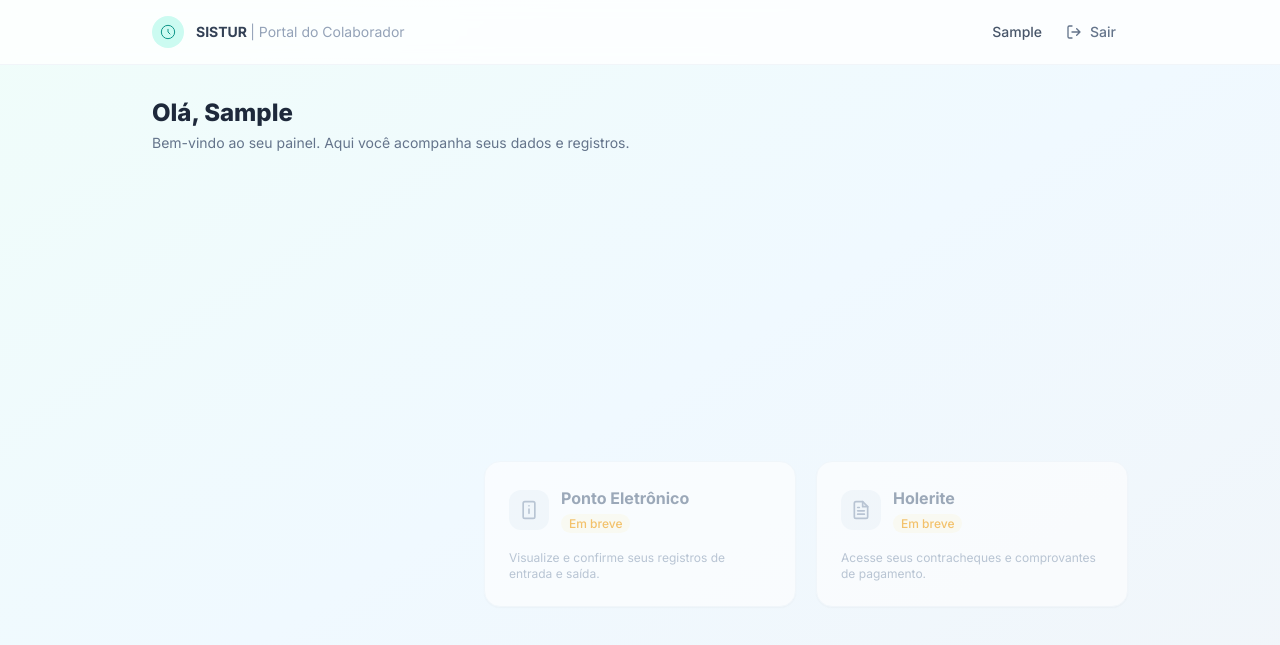
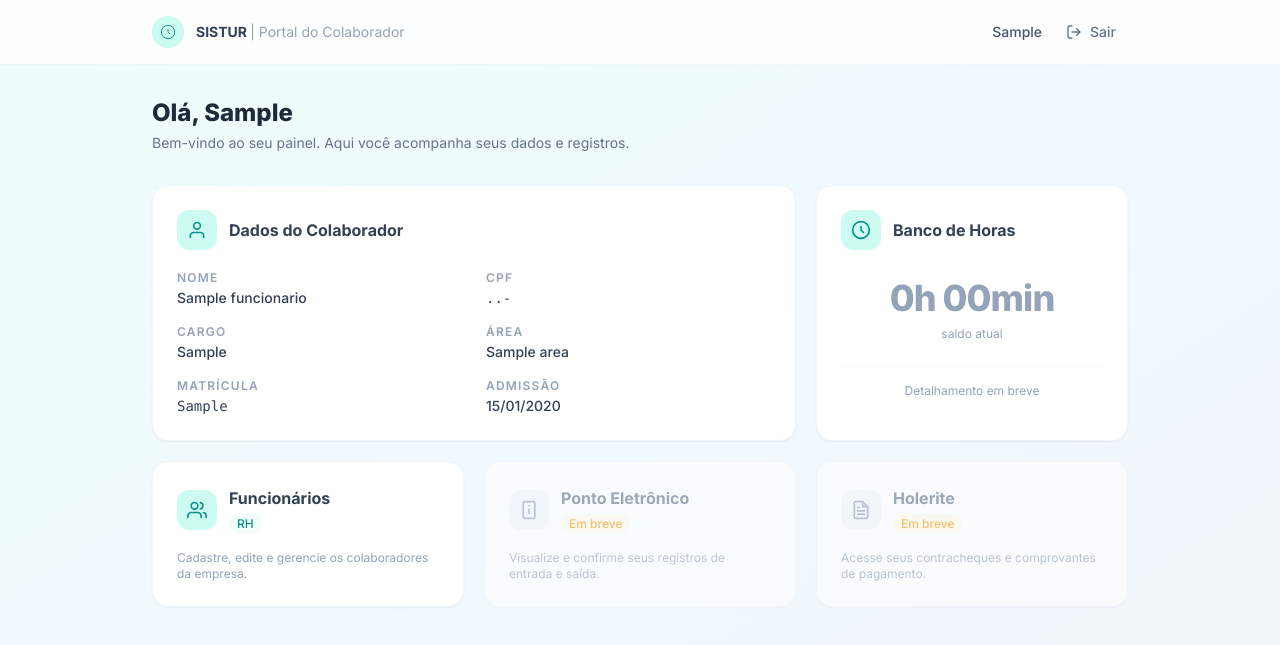
Before and after one commit to Jordanpsx/sistur, a Flask app: page /portal/dashboard in a window 1280 px wide. Shown: the top 645 px of the page. Run offline with Flask 3, Linux system fonts and the light colour scheme; the visitor is signed in with stand-in values (Sample User, id 1); tables that the repository leaves empty hold one stand-in row (values such as "Sample post"); some libraries are stand-ins or nearby versions.

Commit message:
fix: use animation-fill-mode both to prevent invisible cards
Replacing opacity:0 + forwards with animation-fill-mode:both makes the
fade-in self-contained per card, so conditional cards (RH) and any
card beyond nth-child(4) no longer stay invisible.
Add nth-child(5) and (6) rules to cover all current and near-future cards.

Co-Authored-By: Claude Sonnet 4.6 <noreply@anthropic.com>

```diff
--- a/app/templates/portal/dashboard.html
+++ b/app/templates/portal/dashboard.html
@@ -39,11 +39,12 @@
     @import url('https://fonts.googleapis.com/css2?family=Inter:wght@400;500;600;700;800&display=swap');
     body { font-family: 'Inter', -apple-system, BlinkMacSystemFont, sans-serif; }
 
-    .card { opacity: 0; }
-    .card:nth-child(1) { animation: fadeIn 0.4s 0.05s ease-out forwards; }
-    .card:nth-child(2) { animation: fadeIn 0.4s 0.15s ease-out forwards; }
-    .card:nth-child(3) { animation: fadeIn 0.4s 0.25s ease-out forwards; }
-    .card:nth-child(4) { animation: fadeIn 0.4s 0.35s ease-out forwards; }
+    .card:nth-child(1) { animation: fadeIn 0.4s 0.05s ease-out both; }
+    .card:nth-child(2) { animation: fadeIn 0.4s 0.15s ease-out both; }
+    .card:nth-child(3) { animation: fadeIn 0.4s 0.25s ease-out both; }
+    .card:nth-child(4) { animation: fadeIn 0.4s 0.35s ease-out both; }
+    .card:nth-child(5) { animation: fadeIn 0.4s 0.45s ease-out both; }
+    .card:nth-child(6) { animation: fadeIn 0.4s 0.55s ease-out both; }
   </style>
 </head>
 
```
